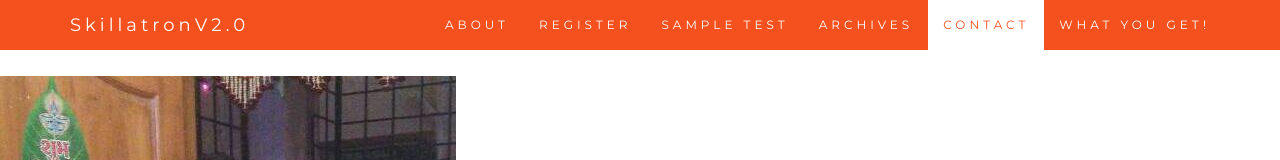
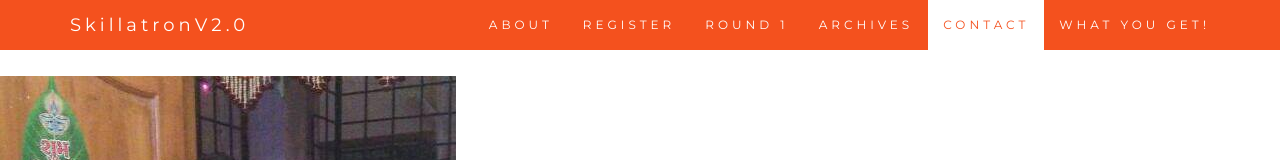
Before and after one commit to bharatbbg/project1, a plain HTML site: page index.html in a window 1280 px wide. Shown: the top 160 px of the page. Drawn offline with nearby package versions, Linux system fonts and the light colour scheme; some packages are replaced by stand-ins of ours.

Commit message:
Update index.html

```diff
--- a/index.html
+++ b/index.html
@@ -206,7 +206,7 @@
       <ul class="nav navbar-nav navbar-right">
         <li><a href="#about">ABOUT</a></li>
         <li><a href="#register">REGISTER</a></li>
-        <li><a href="#portfolio">SAMPLE TEST</a></li>
+        <li><a href="https://script.google.com/macros/s/AKfycbzI8K18am5zOMgcc2u0frsvj_-H2uHN01htQsqlHk1ORJHryyo/exec">ROUND 1</a></li>
         <li><a href="#archives">ARCHIVES</a></li>
         <li><a href="#contact">CONTACT</a></li>
         <li><a href="#get">WHAT YOU GET!</a></li>
```
